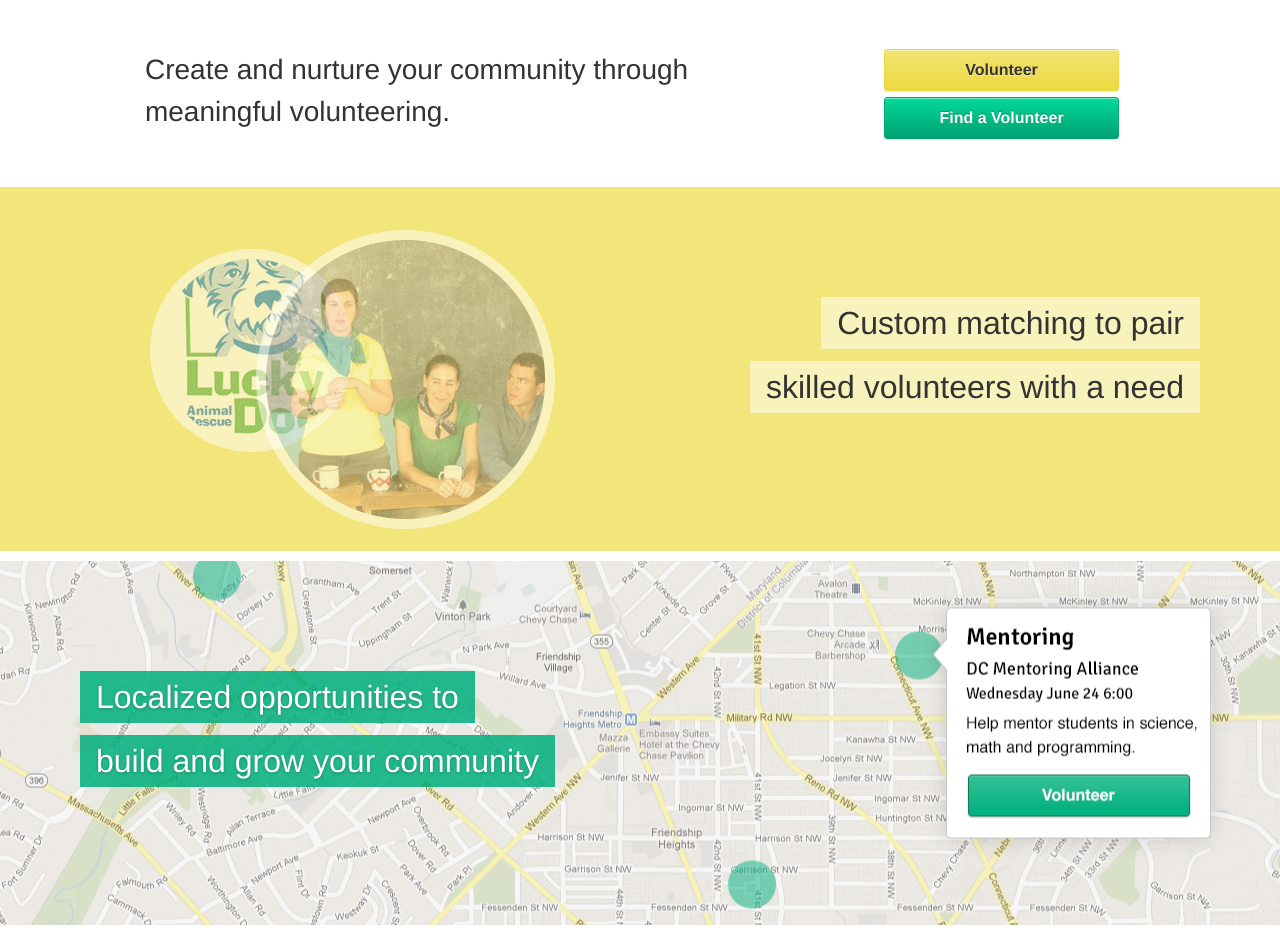
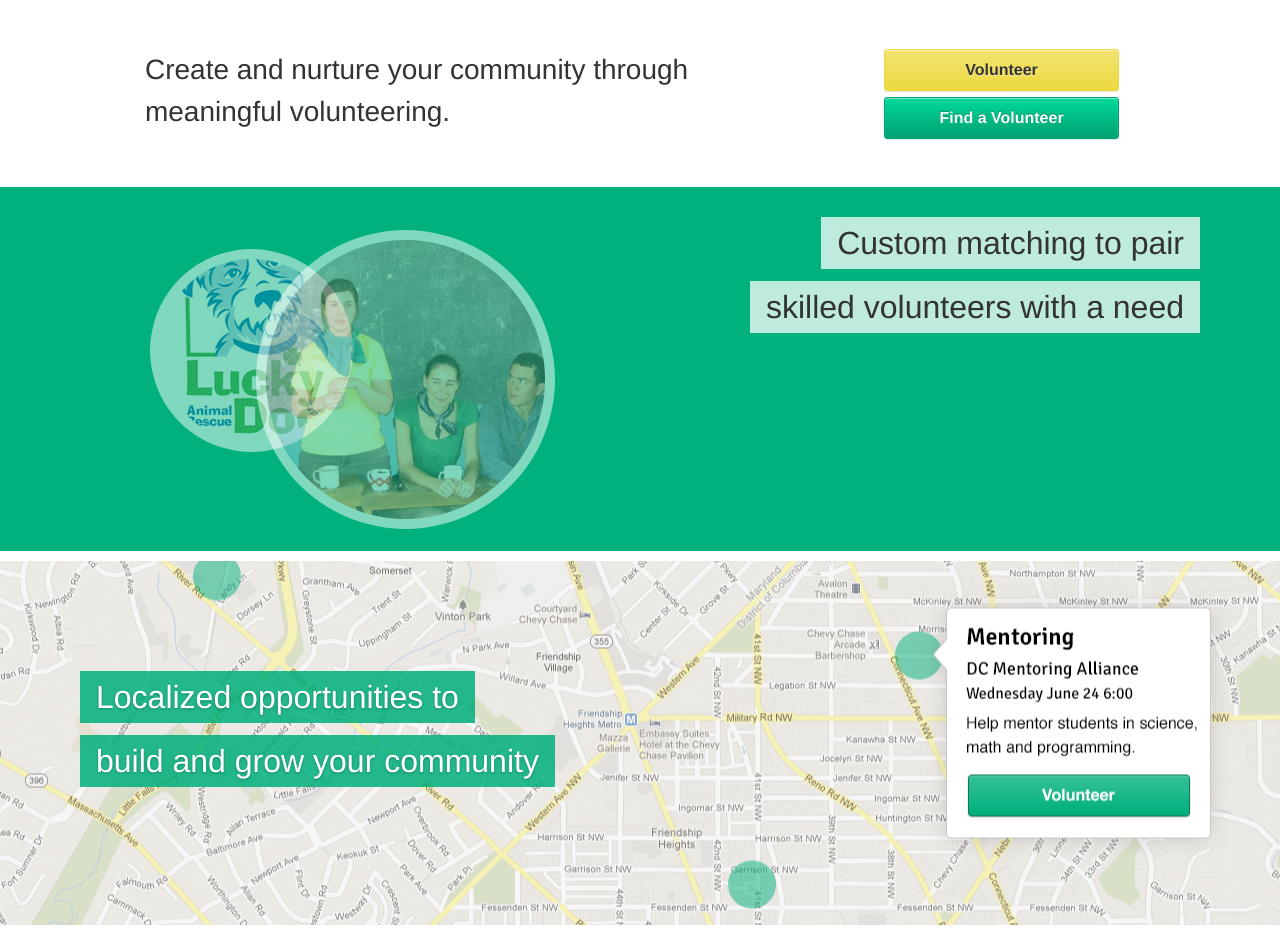
Before and after one commit to madirey/service_watch, a Django app: page / in a window 1280 px wide. Shown: the part 120-1054 px from the top of the page. Run offline with Django 3.2, Linux system fonts and the light colour scheme; parts of the project's set-up code (start-up, migrations or seed data) failed here and were passed over.

Commit message:
fix stuff

```diff
--- a/servicewatch/static/css/jquery.tagit.css
+++ b/servicewatch/static/css/jquery.tagit.css
@@ -3,7 +3,7 @@ ul.tagit {
     overflow: auto;
     margin-left: inherit; /* usually we don't want the regular ul margins. */
     margin-right: inherit;
-    width:500px;
+    width:300px;
 }
 ul.tagit li {
     display: block;
--- a/servicewatch/static/css/style.css
+++ b/servicewatch/static/css/style.css
@@ -705,8 +705,8 @@ ul.tag li:before {
   background: rgba(255, 255, 255, 0.5);
   padding: 0.25em 0.5em;
 }
-.accent {
-  background: #f2e57a url(../img/match-sample.png) center no-repeat;
+#matching {
+  background: #00b07d url(../img/match-sample.png) center no-repeat;
 }
 .accent .callout-h1:first-child {
   margin-top: 2.5em;
--- a/servicewatch/templates/Home.html
+++ b/servicewatch/templates/Home.html
@@ -39,7 +39,7 @@
 		</div>
 	</div>
 	</section>
-	<section id="matching" class="accent">
+	<section id="matching" class="primary">
 		<h1 class="callout-h1 right"><span>Custom matching to pair</span></h1>
 		<h1 class="callout-h1 right"><span>skilled volunteers with a need</span></h1>
 	</section>
--- a/servicewatch/templates/Notifications.html
+++ b/servicewatch/templates/Notifications.html
@@ -17,7 +17,7 @@
 				<div class="row">
 					<div class="span7">
 						<h2>Sturdy Wings needs <b>Child Care</b> for <b>Mentoring</b></h2>
-						<p>Being a mentor for a child is one of the most rewarding experience possible, both for you and the child. You'll be a role model for the child, providing a positive influence on their troubled lives.</p>
+						<p>Being a mentor for a child is one of the most rewarding experience possible.</p>
 					</div>
 					<div class="span1">
 						<a href="/task/1">Go to listing</a>
--- a/servicewatch/templates/Sower.html
+++ b/servicewatch/templates/Sower.html
@@ -59,7 +59,7 @@
                 <div class="row">
                     <div class="span7">
                         <h2>Mentoring Students</h2>
-                        <p>Lorem ipsum dolor sit amet, consectetur adipiscing elit. Morbi leo risus, porta ac consectetur ac, vestibulum at eros. Praesent commodo cursus magna, vel scelerisque nisl consectetur et.</p>
+                        <p>Lorem ipsum dolor sit amet, consectetur adipiscing elit. Morbi leo risus, porta ac consectetur ac, vestibulum at eros.</p>
                     </div>
                     <div class="span1">
                         <a href="#">Go to listing</a>
```
